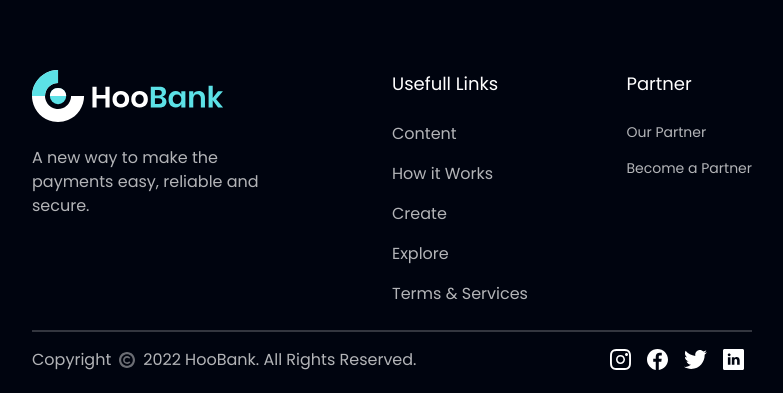
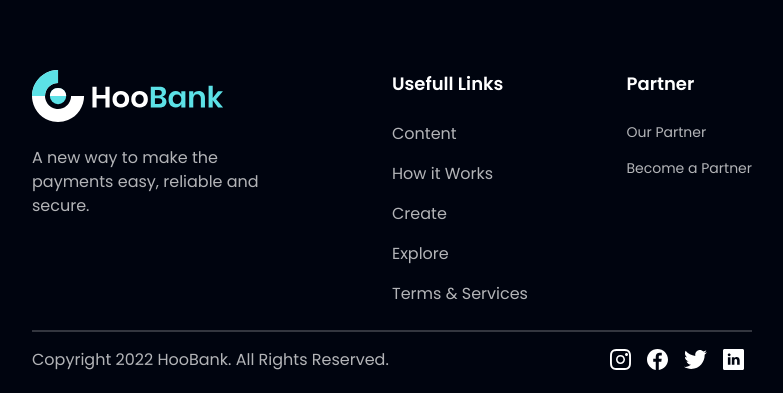
Before and after one commit to reza-sadeghzadeh/hoobank, a Next.js app: page / in a window 1280 px wide. Shown: the part 4486-4879 px from the top of the page, without its empty margins (248-1031 px from the left). Built offline with nearby package versions, Linux system fonts and the light colour scheme.

Commit message:
fix: text weight

```diff
--- a/components/Footer.tsx
+++ b/components/Footer.tsx
@@ -21,7 +21,7 @@ const Footer = () => {
         </div>
         <div className="w-full flex justify-between items-start">
           <div className="flex justify-start items-start flex-col">
-            <h4 className="mb-4 text-lg">Usefull Links</h4>
+            <h4 className="mb-4 text-lg font-semibold">Usefull Links</h4>
             <div className="text-md opacity-70 flex flex-col">
               <Link className="my-2" href={"/"}>
                 Content
@@ -41,7 +41,7 @@ const Footer = () => {
             </div>
           </div>
           <div className="flex justify-start items-start flex-col">
-            <h4 className="mb-4 text-lg">Partner</h4>
+            <h4 className="mb-4 text-lg font-semibold">Partner</h4>
             <div className="md:text-md text-sm opacity-70 flex flex-col">
               <Link className="my-2" href={"/"}>
                 Our Partner
@@ -56,31 +56,8 @@ const Footer = () => {
       </div>
       <div className="w-full h-0.5 opacity-20 bg-white my-4" />
       <div className="flex justify-between items-center max-md:flex-col-reverse pb-6">
-        <p className="flex items-center opacity-70">
-          Copyright
-          <span className="mx-2">
-            <svg
-              width="16"
-              height="16"
-              viewBox="0 0 16 16"
-              fill="none"
-              xmlns="http://www.w3.org/2000/svg"
-            >
-              <g clip-path="url(#clip0_1_190)">
-                <path
-                  d="M8 0C3.5888 0 0 3.5888 0 8C0 12.4112 3.5888 16 8 16C12.4112 16 16 12.4112 16 8C16 3.5888 12.4112 0 8 0ZM8 13.8182C4.79185 13.8182 2.18182 11.2081 2.18182 8C2.18182 4.79185 4.79185 2.18182 8 2.18182C11.2081 2.18182 13.8182 4.79185 13.8182 8C13.8182 11.2081 11.2081 13.8182 8 13.8182ZM10.1613 9.32829L11.3408 10.4239L10.7465 10.9441C10.002 11.5954 9.05105 11.9543 8.06887 11.9543C5.86204 11.9543 4.06662 10.1959 4.06662 8.03462C4.06662 5.87833 5.86204 4.124 8.06887 4.124C9.05185 4.124 9.99964 4.47949 10.7374 5.12502L11.31 5.62611L10.1796 6.75709L9.67774 6.31367C9.24596 5.93236 8.67469 5.72233 8.06887 5.72233C6.74335 5.72233 5.66495 6.75964 5.66495 8.03454C5.66495 9.31454 6.74335 10.3559 8.06887 10.3559C8.668 10.3559 9.23935 10.1425 9.67774 9.75527L10.1613 9.32829Z"
-                  fill="white"
-                  fill-opacity="0.6"
-                />
-              </g>
-              <defs>
-                <clipPath id="clip0_1_190">
-                  <rect width="16" height="16" fill="white" />
-                </clipPath>
-              </defs>
-            </svg>
-          </span>
-          2022 HooBank. All Rights Reserved.
+        <p className="flex items-center max-md:text-sm md:text-md opacity-70">
+          Copyright 2022 HooBank. All Rights Reserved.
         </p>
         <div className="flex justify-center items-center max-md:my-4">
           <svg
```
